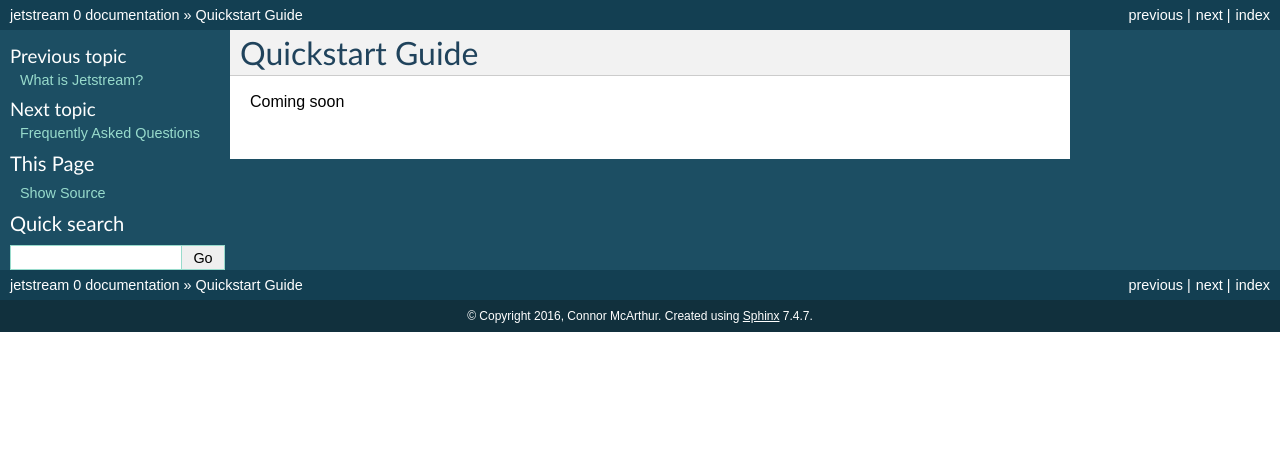
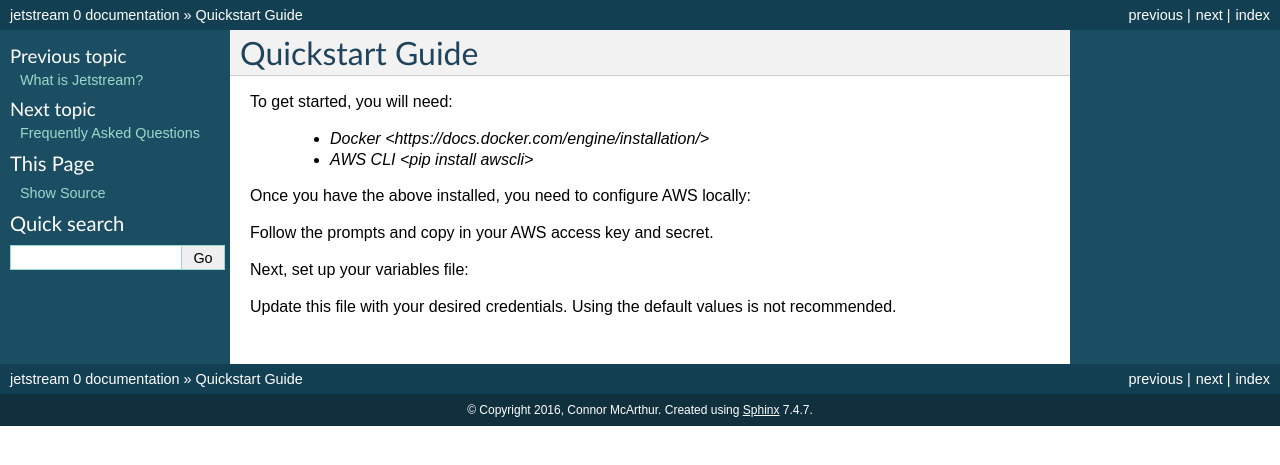
Before and after one commit to cmcarthur/jetstream, a Sphinx documentation site: the page built from docs/source/quickstart_guide.rst, in a window 1280 px wide. Shown: the top 465 px of the page. Built offline with Sphinx 7.4.7, drawn with Linux system fonts in a browser that asks for light colours.

Commit message:
write quickstart guide

```diff
--- a/docs/source/quickstart_guide.rst
+++ b/docs/source/quickstart_guide.rst
@@ -1,4 +1,23 @@
 Quickstart Guide
 ================
 
-Coming soon
+To get started, you will need:
+
+ - `Docker <https://docs.docker.com/engine/installation/>`
+ - `AWS CLI <pip install awscli>`
+
+Once you have the above installed, you need to configure AWS locally:
+
+.. code-block: bash
+
+   aws configure --profile jetstream
+
+Follow the prompts and copy in your AWS access key and secret.
+
+Next, set up your variables file:
+
+.. code-block: bash
+
+   cp state/variables.tfvars.example state/variables.tfvars
+
+Update this file with your desired credentials. Using the default values is not recommended.
```
